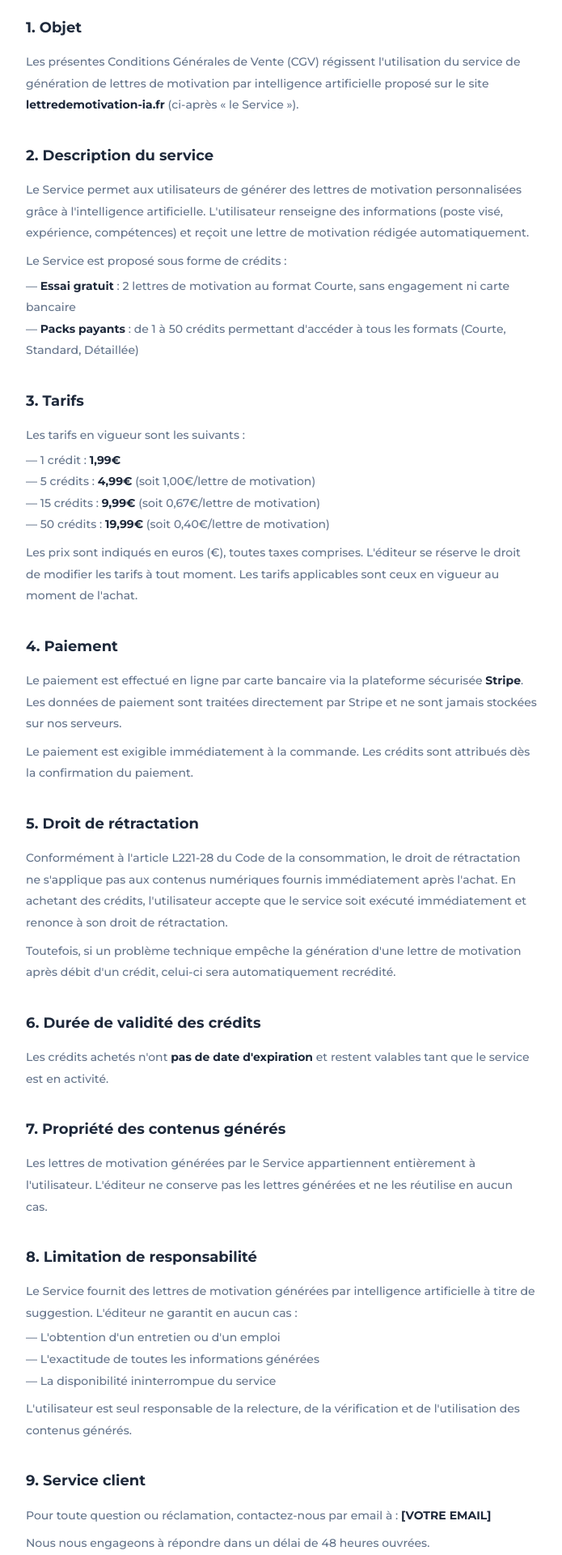
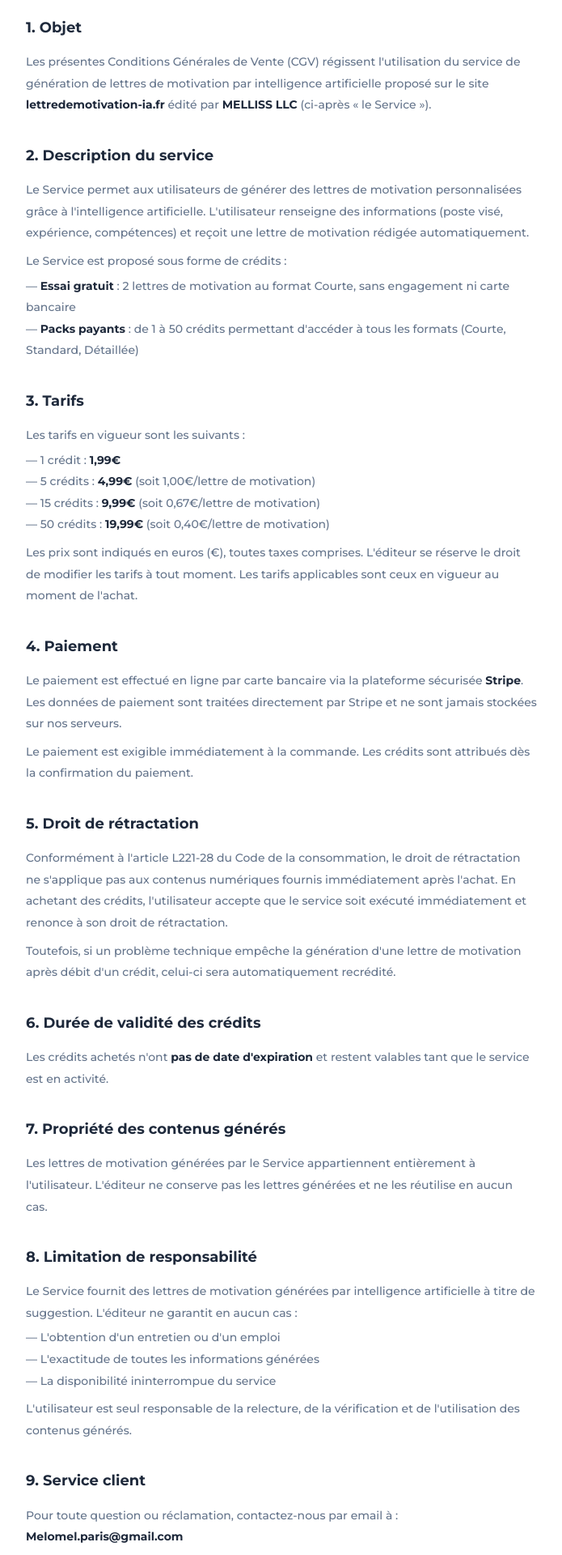
Before and after one commit to MellissaIA/lettredemotivation-ia, a Next.js app: page /cgv in a window 1280 px wide. Shown: the part 140-2060 px from the top of the page at 81% size, without its empty margins (292-987 px from the left). Built offline with nearby package versions, Linux system fonts and the light colour scheme.

Commit message:
Update cgv.js

```diff
--- a/pages/cgv.js
+++ b/pages/cgv.js
@@ -1,5 +1,3 @@
-import { useState } from "react";
-
 const sans = `'Montserrat', system-ui, sans-serif`;
 const T = { bg: "#ffffff", text: "#1e293b", textMuted: "#64748b", textDim: "#94a3b8", accent: "#059669", blue: "#2563eb", border: "rgba(0,0,0,0.06)" };
 
@@ -18,7 +16,7 @@ export default function CGV() {
         <div style={{ fontSize: 14, lineHeight: 1.9, color: T.textMuted, fontWeight: 500 }}>
 
           <h2 style={{ fontSize: 18, fontWeight: 700, color: T.text, marginTop: 32, marginBottom: 12 }}>1. Objet</h2>
-          <p>Les présentes Conditions Générales de Vente (CGV) régissent l'utilisation du service de génération de lettres de motivation par intelligence artificielle proposé sur le site <strong style={{ color: T.text }}>lettredemotivation-ia.fr</strong> (ci-après « le Service »).</p>
+          <p>Les présentes Conditions Générales de Vente (CGV) régissent l'utilisation du service de génération de lettres de motivation par intelligence artificielle proposé sur le site <strong style={{ color: T.text }}>lettredemotivation-ia.fr</strong> édité par <strong style={{ color: T.text }}>MELLISS LLC</strong> (ci-après « le Service »).</p>
 
           <h2 style={{ fontSize: 18, fontWeight: 700, color: T.text, marginTop: 32, marginBottom: 12 }}>2. Description du service</h2>
           <p>Le Service permet aux utilisateurs de générer des lettres de motivation personnalisées grâce à l'intelligence artificielle. L'utilisateur renseigne des informations (poste visé, expérience, compétences) et reçoit une lettre de motivation rédigée automatiquement.</p>
@@ -62,7 +60,7 @@ export default function CGV() {
           <p style={{ marginTop: 8 }}>L'utilisateur est seul responsable de la relecture, de la vérification et de l'utilisation des contenus générés.</p>
 
           <h2 style={{ fontSize: 18, fontWeight: 700, color: T.text, marginTop: 32, marginBottom: 12 }}>9. Service client</h2>
-          <p>Pour toute question ou réclamation, contactez-nous par email à : <strong style={{ color: T.text }}>[VOTRE EMAIL]</strong></p>
+          <p>Pour toute question ou réclamation, contactez-nous par email à : <strong style={{ color: T.text }}>Melomel.paris@gmail.com</strong></p>
           <p style={{ marginTop: 8 }}>Nous nous engageons à répondre dans un délai de 48 heures ouvrées.</p>
 
           <h2 style={{ fontSize: 18, fontWeight: 700, color: T.text, marginTop: 32, marginBottom: 12 }}>10. Médiation</h2>
```
